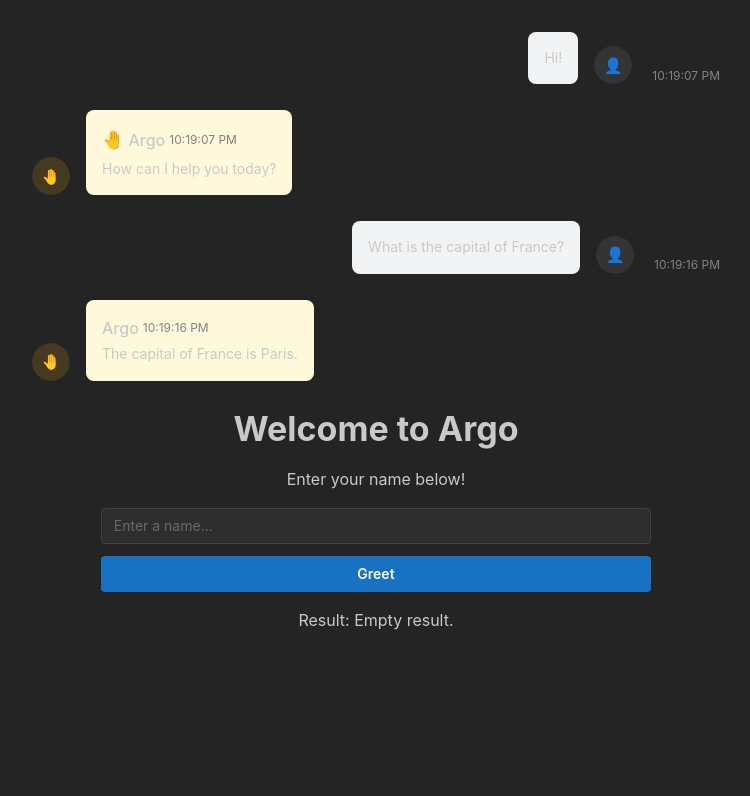
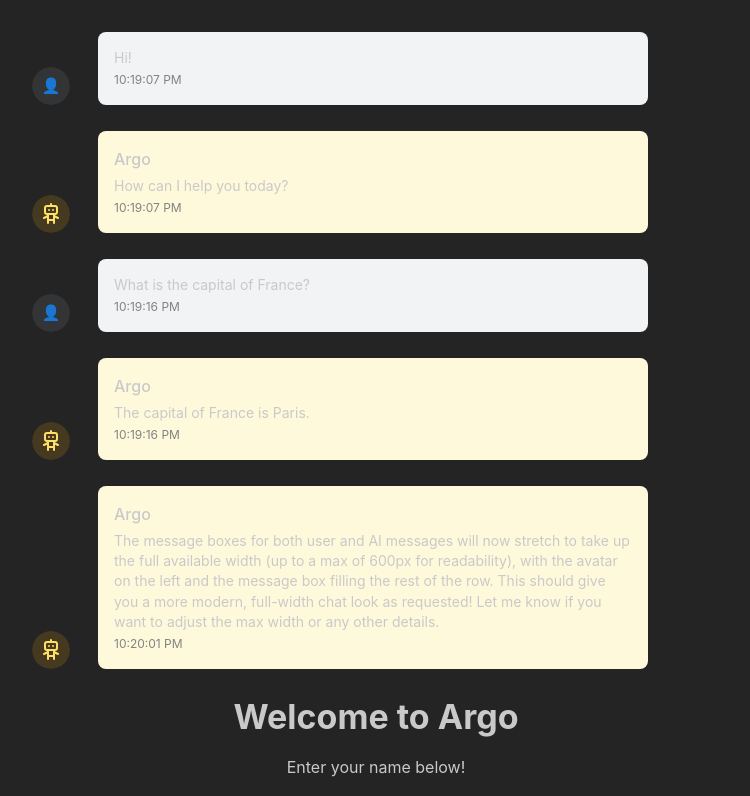
Before and after one commit to leonidas1712/argo, a React (Vite) app: page / in a window 1280 px wide. Shown: the top 796 px of the page, without its empty margins (264-1014 px from the left). Built offline with nearby package versions, Linux system fonts and the light colour scheme.

Commit message:
center align, add tabler icons

```diff
--- a/package.json
+++ b/package.json
@@ -12,6 +12,7 @@
   "dependencies": {
     "@mantine/core": "^8.0.0",
     "@mantine/hooks": "^8.0.0",
+    "@tabler/icons-react": "^3.31.0",
     "@tauri-apps/api": "^2",
     "@tauri-apps/plugin-opener": "^2",
     "react": "^18.3.1",
--- a/src/App.tsx
+++ b/src/App.tsx
@@ -15,6 +15,7 @@ import {
   Group,
   Avatar,
 } from "@mantine/core";
+import { IconRobot } from "@tabler/icons-react";
 
 // User message component
 function UserMessage({
@@ -25,55 +26,56 @@ function UserMessage({
   time: string;
 }) {
   return (
-    <Group align="flex-end" justify="flex-end" mb="xs">
-      <Paper radius="md" p="md" bg="gray.1" style={{ maxWidth: 350 }}>
-        <Text size="sm">{children}</Text>
-      </Paper>
+    <Group align="flex-end" mb="xs" w="100%" wrap="nowrap">
       <Avatar color="gray" radius="xl" size="md">
         <span role="img" aria-label="user">
           👤
         </span>
       </Avatar>
-      <Text size="xs" c="dimmed" ml={4} style={{ alignSelf: "flex-end" }}>
-        {time}
-      </Text>
+      <Paper
+        radius="md"
+        p="md"
+        bg="gray.1"
+        style={{ flex: 1, maxWidth: "80%", marginLeft: 12 }}
+      >
+        <Text size="sm">{children}</Text>
+        <Text size="xs" c="dimmed" mt={4}>
+          {time}
+        </Text>
+      </Paper>
     </Group>
   );
 }
 
 // Argo (AI) message component
-function ArgoMessage({
+function AIMessage({
   children,
   time,
-  showWave,
 }: {
   children: React.ReactNode;
   time: string;
-  showWave?: boolean;
 }) {
   return (
-    <Group align="flex-end" mb="xs">
+    <Group align="flex-end" mb="xs" w="100%" wrap="nowrap">
       <Avatar color="yellow" radius="xl" size="md">
-        <span role="img" aria-label="Argo">
-          🤚
-        </span>
+        <IconRobot />
       </Avatar>
-      <Paper radius="md" p="md" bg="yellow.0" style={{ maxWidth: 350 }}>
+      <Paper
+        radius="md"
+        p="md"
+        bg="yellow.0"
+        style={{ flex: 1, maxWidth: "80%", marginLeft: 12 }}
+      >
         <Group gap={4} align="center">
-          {showWave && (
-            <Text span size="lg">
-              🤚
-            </Text>
-          )}
           <Text fw={500} span>
             Argo
-          </Text>
-          <Text size="xs" c="dimmed" span>
-            {time}
           </Text>
         </Group>
         <Text size="sm" mt={4}>
           {children}
+        </Text>
+        <Text size="xs" c="dimmed" mt={4}>
+          {time}
         </Text>
       </Paper>
     </Group>
@@ -96,15 +98,21 @@ function App() {
     <Container size="sm" py="xl">
       <Stack w="100%" mx="auto" mb="md">
         <UserMessage time="10:19:07 PM">Hi!</UserMessage>
-        <ArgoMessage time="10:19:07 PM" showWave>
-          How can I help you today?
-        </ArgoMessage>
+        <AIMessage time="10:19:07 PM">How can I help you today?</AIMessage>
         <UserMessage time="10:19:16 PM">
           What is the capital of France?
         </UserMessage>
-        <ArgoMessage time="10:19:16 PM">
+        <AIMessage time="10:19:16 PM">
           The capital of France is Paris.
-        </ArgoMessage>
+        </AIMessage>
+        <AIMessage time="10:20:01 PM">
+          The message boxes for both user and AI messages will now stretch to
+          take up the full available width (up to a max of 600px for
+          readability), with the avatar on the left and the message box filling
+          the rest of the row. This should give you a more modern, full-width
+          chat look as requested! Let me know if you want to adjust the max
+          width or any other details.
+        </AIMessage>
       </Stack>
 
       <Stack gap="md" align="center">
```
Also changed, not shown: 1 other file (tests, documents, lock files or other folders).
